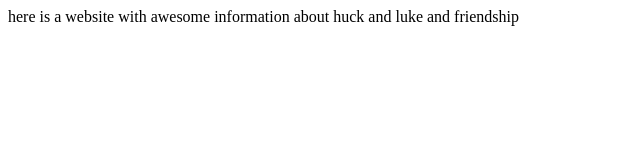
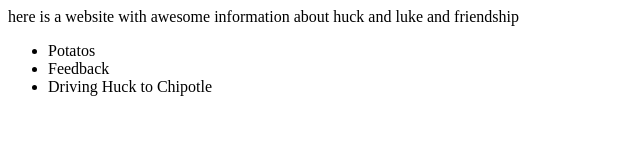
Before and after one commit to LukeSchlangen/luke-and-huck-awesome-website, a plain HTML site: page index.html in a window 1280 px wide. Shown: the whole page, without its empty margins (0-640 px from the left). Drawn offline with Linux system fonts and the light colour scheme.

Commit message:
3 favs added

```diff
--- a/index.html
+++ b/index.html
@@ -6,5 +6,12 @@
   </head>
   <body>
     here is a website with awesome information about huck and luke and friendship
+    <ul>
+      <li>Potatos</li>
+      <li>Feedback</li>
+      <li>Driving Huck to Chipotle</li>
+    </ul>
+
+
   </body>
 </html>
```
